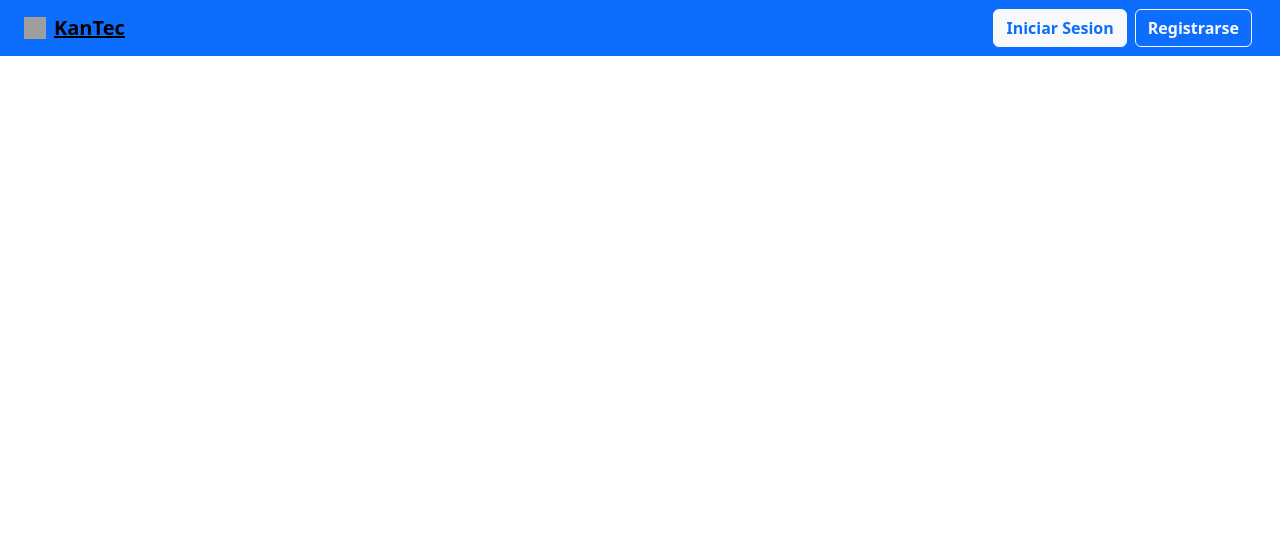
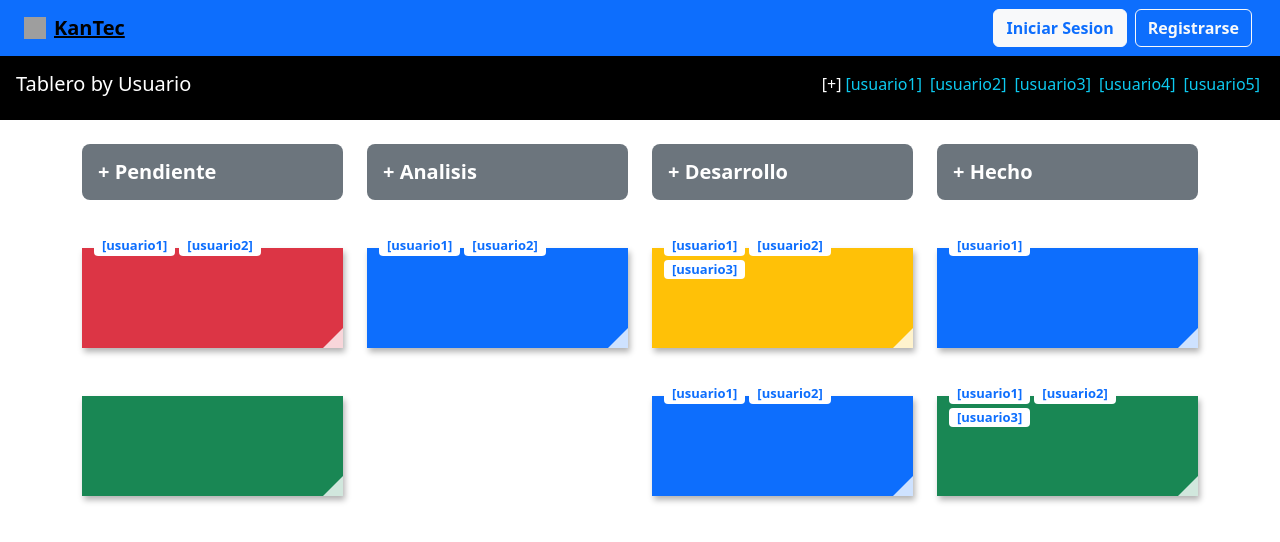
Before and after one commit to AlanMachado-dev/KanTec, an Angular app: page /tablero in a window 1280 px wide. Before the commit this address led to /. Shown: the top 542 px of the page. Built offline with nearby package versions, Linux system fonts and the light colour scheme; grey boxes are pictures that could not be loaded.

Commit message:
tablero visual (INCOMPLETO EL OFFCANVAS!!!!!)

```diff
--- a/src/app/app.routes.ts
+++ b/src/app/app.routes.ts
@@ -3,12 +3,14 @@ import { Carrusel } from './componentes/carrusel/carrusel';
 import { Ingresar } from './componentes/ingresar/ingresar';
 import { Registro } from './componentes/registro/registro';
 import { Home } from './componentes/home/home';
+import { Tablero } from './componentes/tablero/tablero';
 
 export const routes: Routes = [
     {path : '', component: Carrusel},
     {path : 'ingreso', component: Ingresar},
     {path : 'registro', component: Registro},
-    {path : 'home', component: Home}
+    {path : 'home', component: Home},
+    {path : 'tablero', component: Tablero}
 
 
 ];
--- /dev/null
+++ b/src/app/componentes/tablero/tablero.html
@@ -0,0 +1,172 @@
+<style>
+    .postit {
+        min-height: 100px;
+        padding: 10px;
+        margin: 10px auto;
+        font-size: 14px;
+        cursor: grab;
+        box-shadow: 2px 4px 6px rgba(0, 0, 0, 0.3);
+        transform: rotate(calc(-3deg + 6deg * var(--random)));
+        position: relative;
+        overflow: visible;
+    }
+
+    .postit-usuarios {
+        position: absolute;
+        top: -12px;
+        left: 12px;
+
+        display: flex;
+        gap: 4px;
+        flex-wrap: wrap;
+
+        z-index: 2;
+    }
+
+    .postit-usuario {
+        background: white;
+        padding: 0 8px;
+        font-size: 13px;
+        font-weight: 600;
+        color: #0d6efd;
+        border-radius: 4px;
+    }
+
+    .postit::after {
+        content: "";
+        position: absolute;
+        bottom: 0;
+        right: 0;
+        width: 0;
+        height: 0;
+        border-style: solid;
+        border-width: 0 0 20px 20px;
+        border-color: transparent transparent rgba(255, 255, 255, 0.8) transparent;
+    }
+
+    .postit::before {
+        content: "";
+        position: absolute;
+        bottom: 0;
+        right: 0;
+        width: 20px;
+        height: 20px;
+        box-shadow: -2px -2px 4px rgba(0, 0, 0, 0.2);
+        clip-path: polygon(100% 0, 0 100%, 100% 100%);
+    }
+
+    .postit legend {
+        width: auto;
+        padding: 0 8px;
+        font-size: 14px;
+        color: #0d6efd;
+    }
+
+    .column h5 {
+        font-weight: bold;
+        margin-bottom: 15px;
+    }
+</style>
+
+<div class="w-100 bg-black p-3 d-flex">
+    <h5 class="text-white">Tablero by Usuario</h5>
+    <span class="text-white ms-auto">[+]</span>
+    <span class="text-info mx-1">[usuario1]</span>
+    <span class="text-info mx-1">[usuario2]</span>
+    <span class="text-info mx-1">[usuario3]</span>
+    <span class="text-info mx-1">[usuario4]</span>
+    <span class="text-info mx-1">[usuario5]</span>
+</div>
+
+<div class="container mt-4">
+    <div class="row text-center">
+        <div class="col-md-3 column">
+            <h5 class="mb-5 bg-secondary text-white p-3 rounded-3 text-start">+ Pendiente</h5>
+            <div class="postit mb-5 bg-danger" type="button" data-bs-toggle="offcanvas" data-bs-target="#post-it-info"
+                aria-controls="post-it-info">
+
+                <div class="postit-usuarios">
+                    <span class="postit-usuario">[usuario1]</span>
+                    <span class="postit-usuario">[usuario2]</span>
+                </div>
+
+            </div>
+            <div class="postit mb-5 bg-success" type="button" data-bs-toggle="offcanvas" data-bs-target="#post-it-info"
+                aria-controls="post-it-info"></div>
+        </div>
+
+        <div class="col-md-3 column">
+            <h5 class="mb-5 bg-secondary text-white p-3 rounded-3 text-start">+ Analisis</h5>
+            <div class="postit mb-5 bg-primary" type="button" data-bs-toggle="offcanvas" data-bs-target="#post-it-info"
+                aria-controls="post-it-info">
+                <div class="postit-usuarios">
+                    <span class="postit-usuario">[usuario1]</span>
+                    <span class="postit-usuario">[usuario2]</span>
+                </div>
+            </div>
+        </div>
+
+        <div class="col-md-3 column">
+            <h5 class="mb-5 bg-secondary text-white p-3 rounded-3 text-start">+ Desarrollo</h5>
+            <div class="postit mb-5 bg-warning" type="button" data-bs-toggle="offcanvas" data-bs-target="#post-it-info"
+                aria-controls="post-it-info">
+
+                <div class="postit-usuarios">
+                    <span class="postit-usuario">[usuario1]</span>
+                    <span class="postit-usuario">[usuario2]</span>
+                    <span class="postit-usuario">[usuario3]</span>
+                </div>
+            </div>
+            <div class="postit mb-5 bg-primary" type="button" data-bs-toggle="offcanvas" data-bs-target="#post-it-info"
+                aria-controls="post-it-info">
+                <div class="postit-usuarios">
+                    <span class="postit-usuario">[usuario1]</span>
+                    <span class="postit-usuario">[usuario2]</span>
+                </div>
+            </div>
+        </div>
+
+        <div class="col-md-3 column">
+            <h5 class="mb-5 bg-secondary text-white p-3 rounded-3 text-start">+ Hecho</h5>
+            <div class="postit mb-5 bg-primary" type="button" data-bs-toggle="offcanvas" data-bs-target="#post-it-info"
+                aria-controls="post-it-info">
+                <div class="postit-usuarios">
+                    <span class="postit-usuario">[usuario1]</span>
+                </div>
+            </div>
+            <div class="postit mb-5 bg-success" type="button" data-bs-toggle="offcanvas" data-bs-target="#post-it-info"
+                aria-controls="post-it-info">
+                <div class="postit-usuarios">
+                    <span class="postit-usuario">[usuario1]</span>
+                    <span class="postit-usuario">[usuario2]</span>
+                    <span class="postit-usuario">[usuario3]</span>
+                </div>
+            </div>
+        </div>
+    </div>
+</div>
+
+<div class="offcanvas offcanvas-start" tabindex="-1" id="post-it-info" aria-labelledby="[id Tarea]"
+    style="--bs-offcanvas-width: 600px;">
+    <div class="offcanvas-header">
+        <h5 class="offcanvas-title" id="[id Tarea]">[Nombre Tarea]</h5>
+        <button type="button" class="btn-close" data-bs-dismiss="offcanvas" aria-label="Close"></button>
+    </div>
+    <hr>
+    <div class="offcanvas-body">
+        <div class="mb-3">
+            <label for="descripcion" class="form-label">Descripcion:</label>
+            <input type="text" id="descripcion" class="form-control">
+        </div>
+        <p>Prioridad:</p>
+        <div class="btn-group" role="group" aria-label="Basic mixed styles example">
+            <button type="button" class="btn btn-danger px-3">1</button>
+            <button type="button" class="btn btn-warning text-white px-3">2</button>
+            <button type="button" class="btn btn-success px-3">3</button>
+            <button type="button" class="btn btn-primary px-3">4</button>
+        </div>
+        <!--div>
+            <input type="date" name="" id="">
+        </div-->
+    </div>
+</div>
--- /dev/null
+++ b/src/app/componentes/tablero/tablero.ts
@@ -0,0 +1,9 @@
+import { Component } from '@angular/core';
+
+@Component({
+  selector: 'app-tablero',
+  imports: [],
+  templateUrl: './tablero.html',
+  styles: ``,
+})
+export class Tablero {}
```
